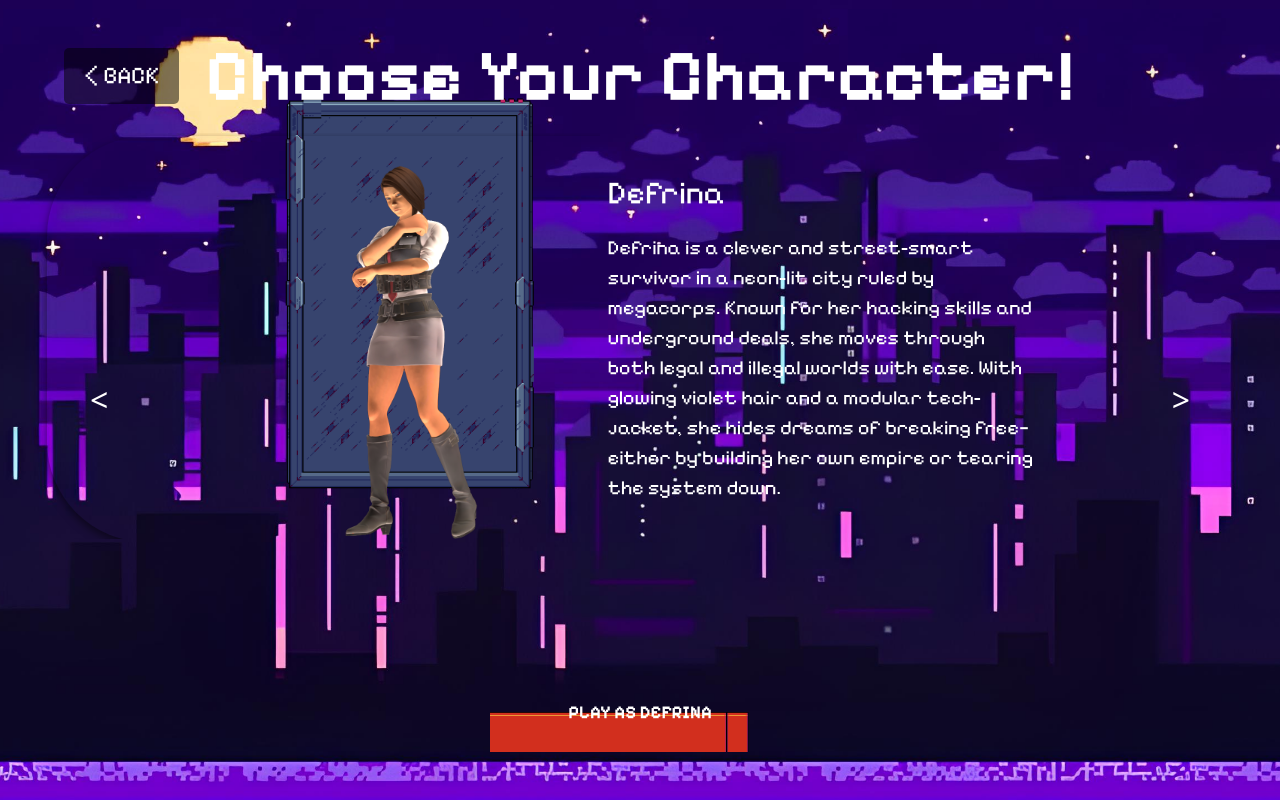
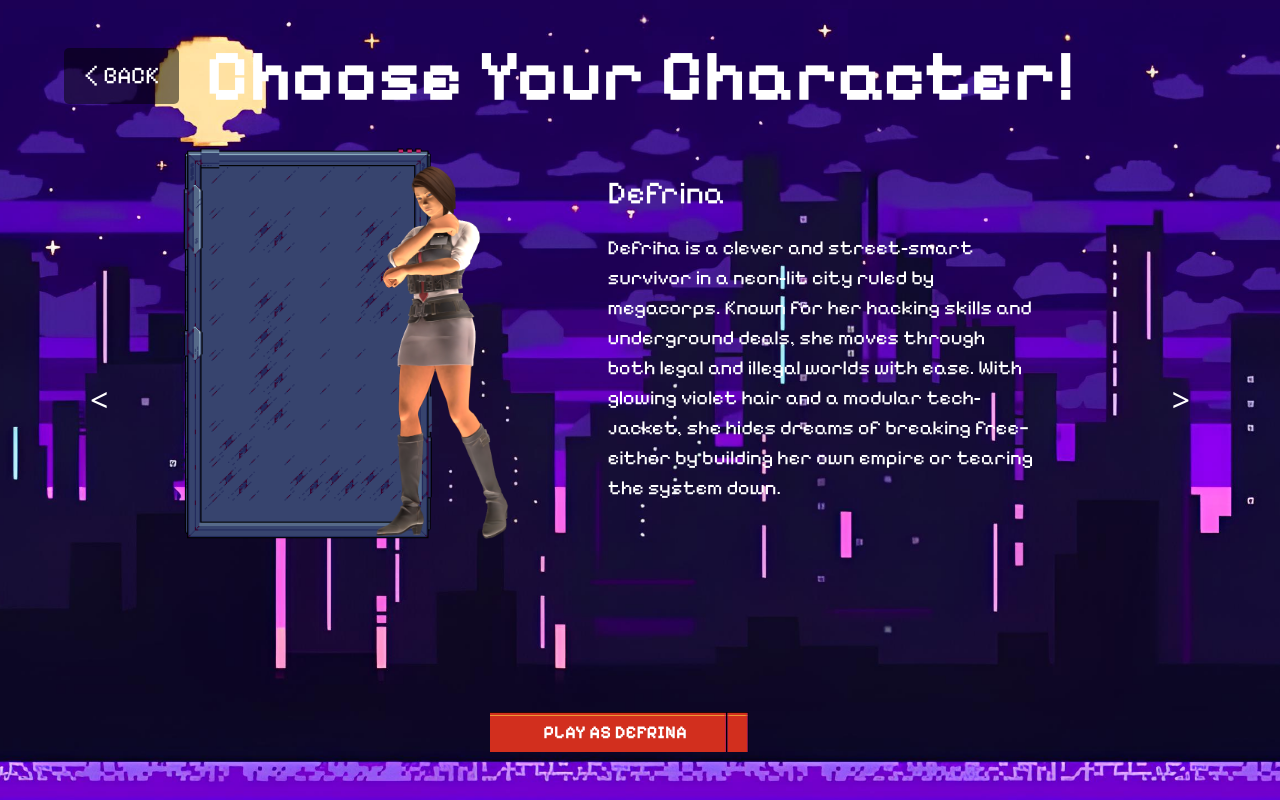
Before and after one commit to Sull1van-bit/P.U.N.K, a website: page view/index.html in a window 1280 px wide. Both pictures are taken after a click on the button 640 px from the left and 513 px from the top of the page. Shown: the top 800 px of the page. Drawn offline with nearby package versions, Linux system fonts and the light colour scheme; files that its build step writes are made by us from their sources.

Commit message:
benerin frontend

```diff
--- a/view/index.html
+++ b/view/index.html
@@ -32,16 +32,16 @@
       height: auto;
       margin: 0 auto;
       border-radius: 20px;
-      box-shadow: 0 4px 8px rgba(0, 0, 0, 0.5);
+      /* box-shadow: 0 4px 8px rgba(0, 0, 0, 0.5); */
     }
 
     .carousel img.active {
       display: block;
-      margin-left: 169px;
+      margin-left: 200px;
       margin-right: 59px;
       position: relative; /* Ensure the image is positioned relative */
       top: 3px; /* Adjust this value to lower the image */
-      border-radius: 100px;
+      /* border-radius: 100px; */
     }
 
     .carousel .arrow {
@@ -185,9 +185,15 @@
     background-position: center;
     z-index: -2;
     border-radius: 20px;
-    margin-left: -425px;
-    margin-top: -50px;
+    margin-left: -630px;
+    margin-top: 50px;
     }
+
+    .text-select{
+      margin-top: 20px;
+      margin-right: 50px;
+    }
+
   </style>
 </head>
 <body class="flex flex-col items-center justify-center h-screen space-y-6 bg-cover bg-center bg-no-repeat" style="background-image: url('../asset/bg.jpg');">
@@ -229,11 +235,14 @@
     </div>
 
     <!-- Play Button -->
+
     <button
       class="play-button"
       onclick="playClickSound(); playerChar()"
     >
-      Play as <span id="selected-character-name">Defrina</span>
+     <div class="text-select">
+    Play as <span id="selected-character-name">Defrina</span>
+  </div>
     </button>
 
     <!-- Back Button -->
```
